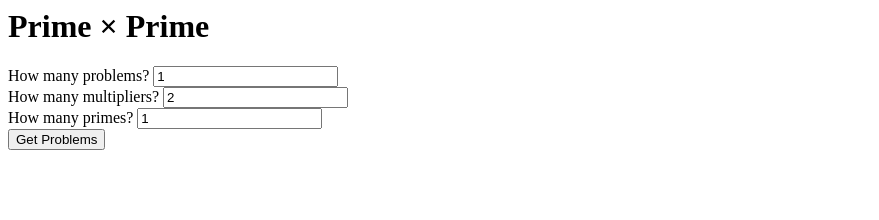
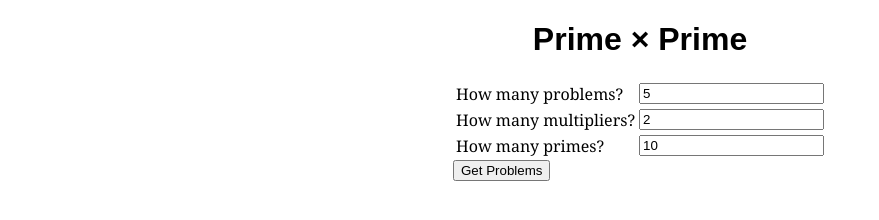
Before and after one commit to clambodile/PrimePrime, a plain HTML site: page index.html in a window 1280 px wide. Shown: the whole page, without its empty margins (0-879 px from the left). Drawn offline with Linux system fonts and the light colour scheme.

Commit message:
positioning

```diff
--- a/index.html
+++ b/index.html
@@ -21,21 +21,21 @@
       </tfoot>
     </table>
     <form id="options">
-      <div>
-        <label for="nProblems">How many problems?</label>
-        <input id="nProblems" name="nProblems" type="number" value=1></input>
-      </div>
-      <div>
-        <label for="nMult">How many multipliers?</label>
-        <input id="nMult" name="nMult" type="number" value=2></input>
-      </div>
-      <div>
-        <label for="nPrimes">How many primes?</label>
-        <input id="nPrimes" name="nPrimes" type="number" value=1></input>
-      </div>
-      <div>
-        <button id="getInputs" type="button">Get Problems</button>
-      </div>
+      <table>
+        <tr>
+          <td><label for="nProblems">How many problems?</label></td>
+          <td><input id="nProblems" name="nProblems" type="number" value=5></input></td>
+        </tr>
+        <tr>
+          <td><label for="nMult">How many multipliers?</label></td>
+          <td><input id="nMult" name="nMult" type="number" value=2></input></td>
+        </tr>
+        <tr>
+          <td><label for="nPrimes">How many primes?</label></td>
+          <td><input id="nPrimes" name="nPrimes" type="number" value=10></input></td>
+        </tr>
+      </table>
+      <button id="getInputs" type="button">Get Problems</button>
     </form>
     <script src="index.js"></script>
     <script src="primes.js"></script>
--- a/styles.css
+++ b/styles.css
@@ -1,3 +1,16 @@
+body {
+  font-family: "Georgia";
+  max-width: 25em;
+  margin: 0 auto;
+  display: flex;
+  flex-direction: column;
+  align-items: center;
+}
+
+h1 {
+  font-family: arial;
+}
+
 .hidden {
   display: none;
 }
```
